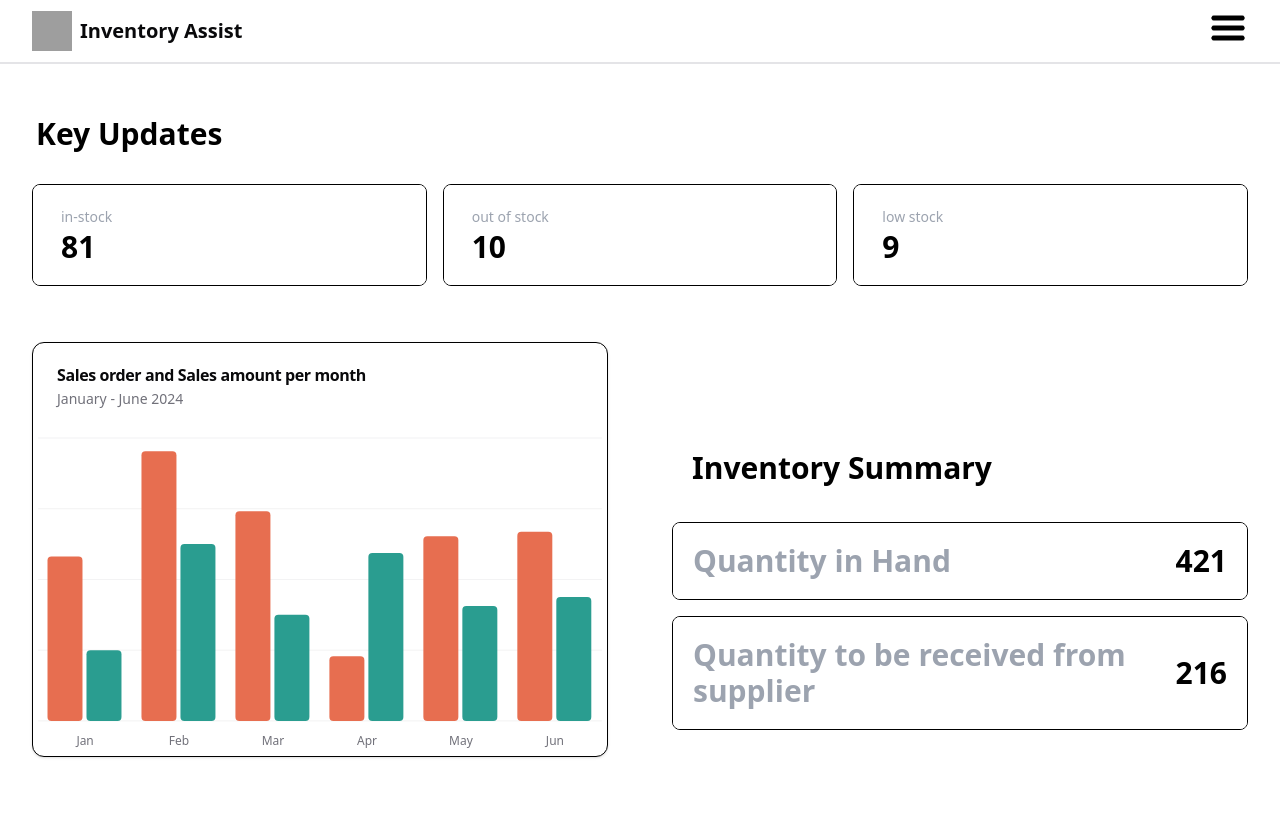
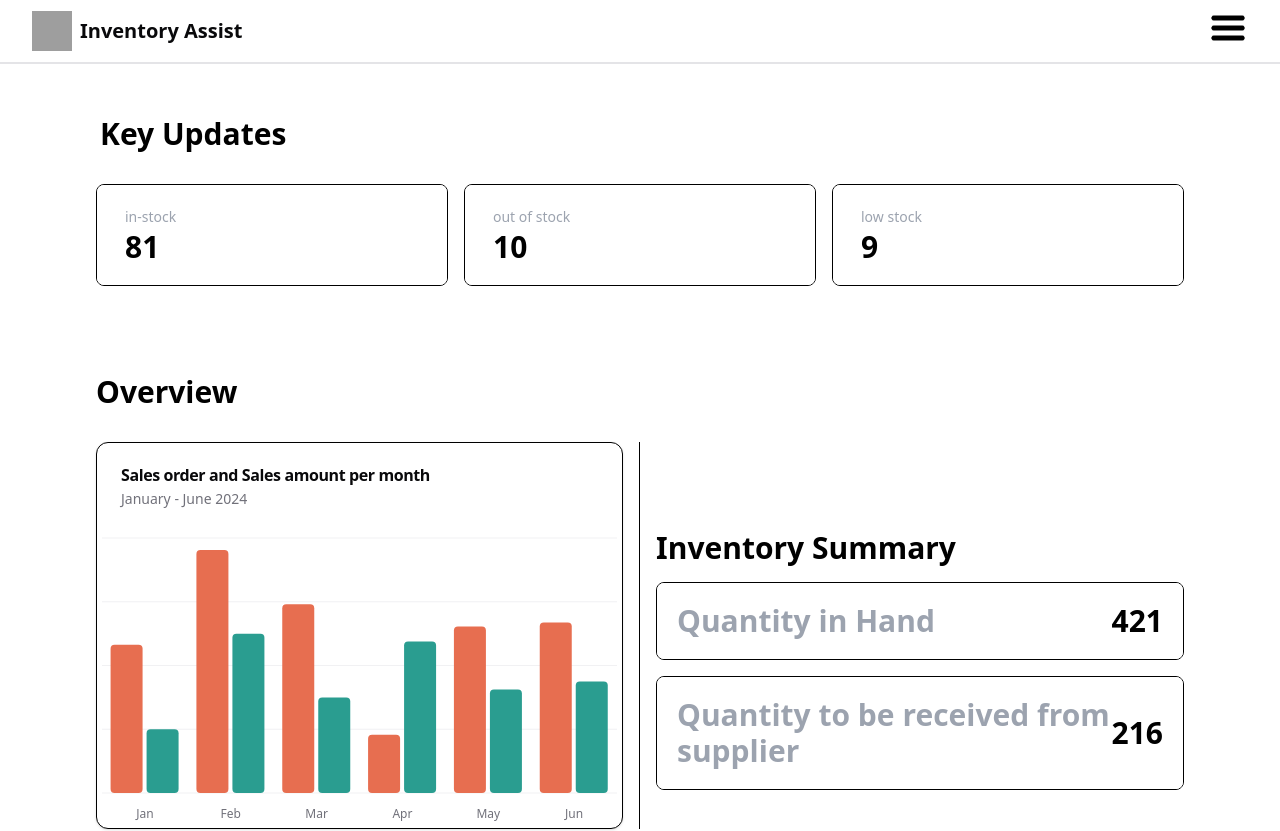
Before and after one commit to hackCSElerate-2K24/InventoryAssist-LoopTroop-SDMIT, a React (Vite) app in the folder app/: page / in a window 1280 px wide. Shown: the top 831 px of the page. Built offline with nearby package versions, Linux system fonts and the light colour scheme; grey boxes are pictures that could not be loaded.

Commit message:
added hover effect to all the cards, added home button in success page

```diff
--- a/app/src/components/chart.tsx
+++ b/app/src/components/chart.tsx
@@ -39,7 +39,8 @@ const chartConfig = {
 export function Chart() {
   return (
     <>
-    <div className="max-w-full sm:mx-auto sm:px-6 lg:px-8">
+    <div className="pl-16">
+    <div className="max-w-full sm:mx-auto sm:px-6 sm:pr-0 lg:px-8 lg:pr-0">
         <div className="sm:flex sm:space-x-4">
             {/* Card with flexible height */}
             <Card className="w-full border-black border-[1px]">
@@ -69,7 +70,10 @@ export function Chart() {
                 </CardContent>
             </Card>
 
+        {/* Dividing Line */}
+        <div className="border-l border-black"></div>
         </div>
+    </div>
     </div>
     </>
   )
--- a/app/src/components/inventorySmmary.tsx
+++ b/app/src/components/inventorySmmary.tsx
@@ -1,23 +1,24 @@
 function InventorySummary() {
     return (
         <>
-            <div className="max-w-full mx-4 my-8 py-6 sm:mx-auto sm:px-6 lg:px-8">
+        <div className="pr-16">
+            <div className="max-w-full my-8 py-6 sm:mx-auto sm:px-6 lg:px-8 pl-0 lg:pl-4 sm:my-0 sm:py-0">
                 <div className="sm:flex sm:space-x-4">
-                    <div className="w-full flex flex-col mt-8 space-y-4">
+                    <div className="w-full flex flex-col lg:mt-8 space-y-4">
                         <div className="bg-white rounded-lg text-left overflow-hidden transition-all w-full textRight">
-                            <div className="bg-white p-5">
+                            <div className="bg-white lg:mt-14 sm:mt-0">
                                 <p className="text-3xl font-bold text-black">Inventory Summary</p>
                             </div>
                         </div>
 
-                        <div className="bg-white rounded-lg text-left overflow-hidden transition-all w-full border-[1px] border-black textRight">
+                        <div className="bg-white rounded-lg text-left overflow-hidden transition-all w-full border-[1px] border-black hover:drop-shadow-xl">
                             <div className="bg-white p-5 flex justify-between items-center">
                                 <p className="text-3xl font-bold text-gray-400">Quantity in Hand</p>
                                 <p className="text-3xl font-bold text-black">421</p>
                             </div>
                         </div>
 
-                        <div className="bg-white rounded-lg text-left overflow-hidden transition-all w-full border-[1px] border-black textRight">
+                        <div className="bg-white rounded-lg text-left overflow-hidden transition-all w-full border-[1px] border-black hover:drop-shadow-xl">
                             <div className="bg-white p-5 flex justify-between items-center">
                                 <p className="text-3xl font-bold text-gray-400">Quantity to be received from supplier</p>
                                 <p className="text-3xl font-bold text-black">216</p>
@@ -26,6 +27,7 @@ function InventorySummary() {
                     </div>
                 </div>
             </div>
+        </div>
         </>
     )
 }
--- a/app/src/components/stock-update-card.tsx
+++ b/app/src/components/stock-update-card.tsx
@@ -1,14 +1,15 @@
 function StockUpdateCard() {
     return (
         <>
+        <div className="px-16">
             <div className="text-left overflow-hidden transition-all w-full mt-8 ml-4">
                 <div className="bg-white p-5 pb-0">
                     <p className="text-3xl font-bold text-black">Key Updates</p>
                 </div>
             </div>
-            <div className="max-w-full mx-4 pb-6 sm:mx-auto sm:px-6 lg:px-8">
+            <div className="max-w-full mx-4 sm:mx-auto sm:px-6 lg:px-8">
                 <div className="sm:flex sm:space-x-4">
-                    <div className="inline-block align-bottom bg-white rounded-lg text-left overflow-hidden transform transition-all mb-4 w-full sm:w-1/3 sm:my-8 border-[1px] border-black">
+                    <div className="inline-block align-bottom bg-white rounded-lg text-left overflow-hidden transform transition-all mb-4 w-full sm:w-1/3 sm:my-8 border-[1px] border-black hover:drop-shadow-xl">
                         <div className="bg-white p-5">
                             <div className="sm:flex sm:items-start">
                                 <div className="text-center sm:mt-0 sm:ml-2 sm:text-left">
@@ -18,7 +19,7 @@ function StockUpdateCard() {
                             </div>
                         </div>
                     </div>
-                    <div className="inline-block align-bottom bg-white rounded-lg text-left overflow-hidden transform transition-all mb-4 w-full sm:w-1/3 sm:my-8 border-[1px] border-black">
+                    <div className="inline-block align-bottom bg-white rounded-lg text-left overflow-hidden transform transition-all mb-4 w-full sm:w-1/3 sm:my-8 border-[1px] border-black hover:drop-shadow-xl">
                         <div className="bg-white p-5">
                             <div className="sm:flex sm:items-start">
                                 <div className="text-center sm:mt-0 sm:ml-2 sm:text-left">
@@ -28,7 +29,7 @@ function StockUpdateCard() {
                             </div>
                         </div>
                     </div>
-                    <div className="inline-block align-bottom bg-white rounded-lg text-left overflow-hidden transform transition-all mb-4 w-full sm:w-1/3 sm:my-8 border-[1px] border-black">
+                    <div className="inline-block align-bottom bg-white rounded-lg text-left overflow-hidden transform transition-all mb-4 w-full sm:w-1/3 sm:my-8 border-[1px] border-black hover:drop-shadow-xl">
                         <div className="bg-white p-5">
                             <div className="sm:flex sm:items-start">
                                 <div className="text-center sm:mt-0 sm:ml-2 sm:text-left">
@@ -40,6 +41,7 @@ function StockUpdateCard() {
                     </div>
                 </div>
             </div>
+        </div>
         </>
     )
 }
--- a/app/src/components/successPage.tsx
+++ b/app/src/components/successPage.tsx
@@ -1,4 +1,5 @@
 import React from 'react';
+import { Link } from "@tanstack/react-router"
 
 function SuccessPage() {
 return (
@@ -6,7 +7,15 @@ return (
         <div className="bg-white shadow-md rounded-lg border border-green-300 p-6 text-center">
         <h1 className="text-2xl font-bold text-green-600">Order Successful!</h1>
         <p className="mt-4 text-gray-700">Your order has been placed successfully.</p>
+        <div className="mt-4">
+            <Link to="/">
+                <button className="w-full px-6 py-2 bg-blue-500 text-white rounded-lg font-semibold hover:bg-blue-600">
+                    Go To Home
+                </button>
+            </Link>
         </div>
+    </div>
+
     </div>
 );
 }
--- a/app/src/components/topSellingItems.tsx
+++ b/app/src/components/topSellingItems.tsx
@@ -12,6 +12,8 @@ function InventorySummary() {
     ];
 
     return (
+
+        <div className="px-16">
             <div className="max-w-full mx-4 py-6 sm:mx-auto sm:px-6 lg:px-8">
                 <div className="sm:flex sm:space-x-4">
                     <div className="w-full flex flex-col mt-8 space-y-4">
@@ -26,7 +28,7 @@ function InventorySummary() {
                             {topSellingItems.map((item) => (
                                 <div
                                     key={item.id}
-                                className="bg-white rounded-lg shadow-md p-4  border-black border-[1px] text-center"
+                                    className="bg-white rounded-lg shadow-md p-4  border-black border-[1px] text-center hover:drop-shadow-xl"
                                 >
                                     <p className="text-xl font-bold text-black">{item.name}</p>
                                     <p className="text-md text-gray-500">{item.value}</p>
@@ -36,6 +38,7 @@ function InventorySummary() {
                     </div>
                 </div>
             </div>
+        </div>
     );
 }
 
--- a/app/src/routes/index.tsx
+++ b/app/src/routes/index.tsx
@@ -17,6 +17,9 @@ function RouteComponent() {
       <div>
       <StockUpdateCard/>
       </div>
+      <div className="bg-white lg:mt-14 sm:mt-0 lg:mx-24 lg:mb-8 sm:mx-24 sm:mb-4">
+        <p className="text-3xl font-bold text-black">Overview</p>
+      </div>
       <div className='grid grid-cols-2'>
         <div>
           <Chart />
```
Lines whose indentation alone changed are shown as unchanged.
